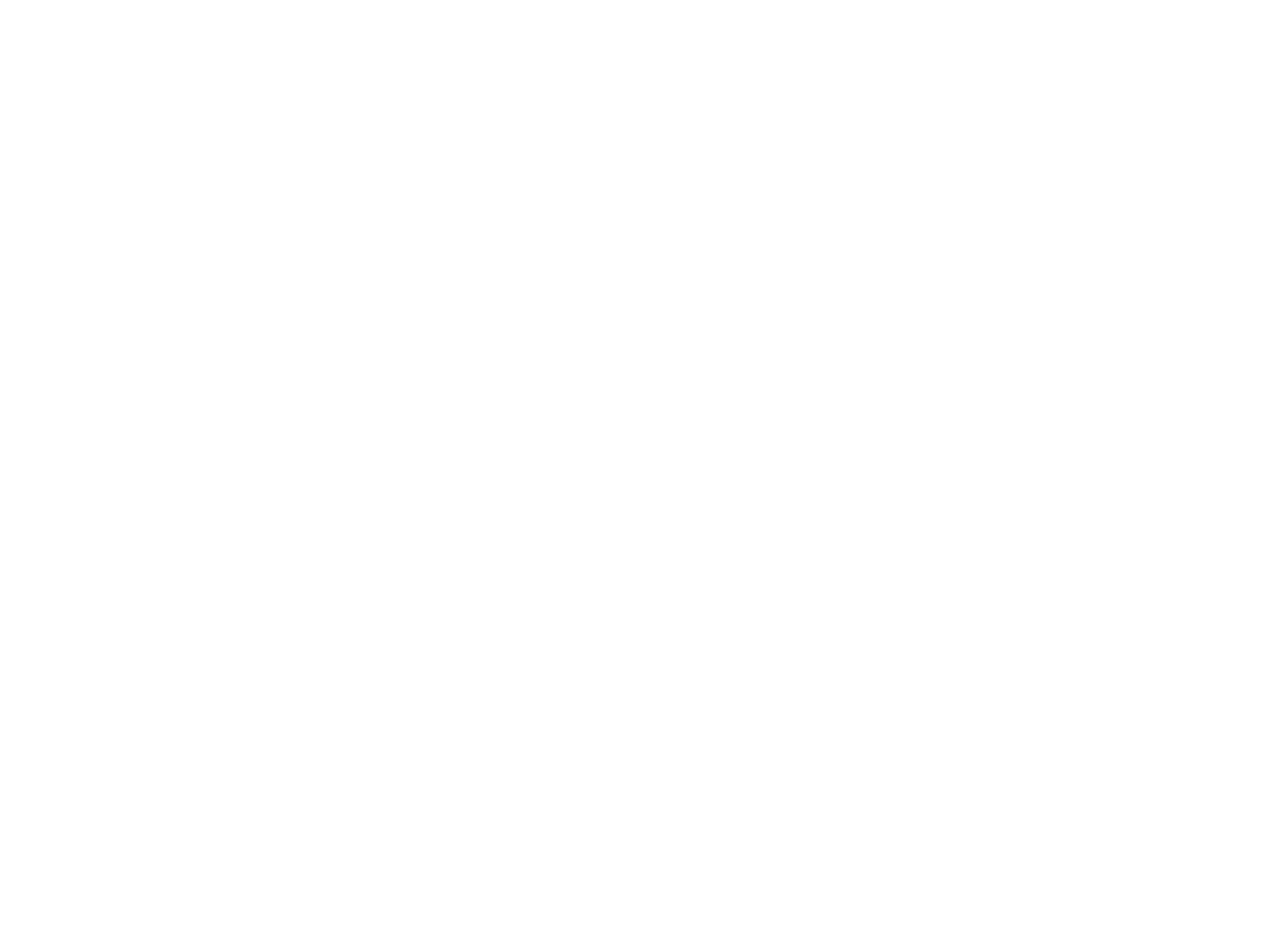
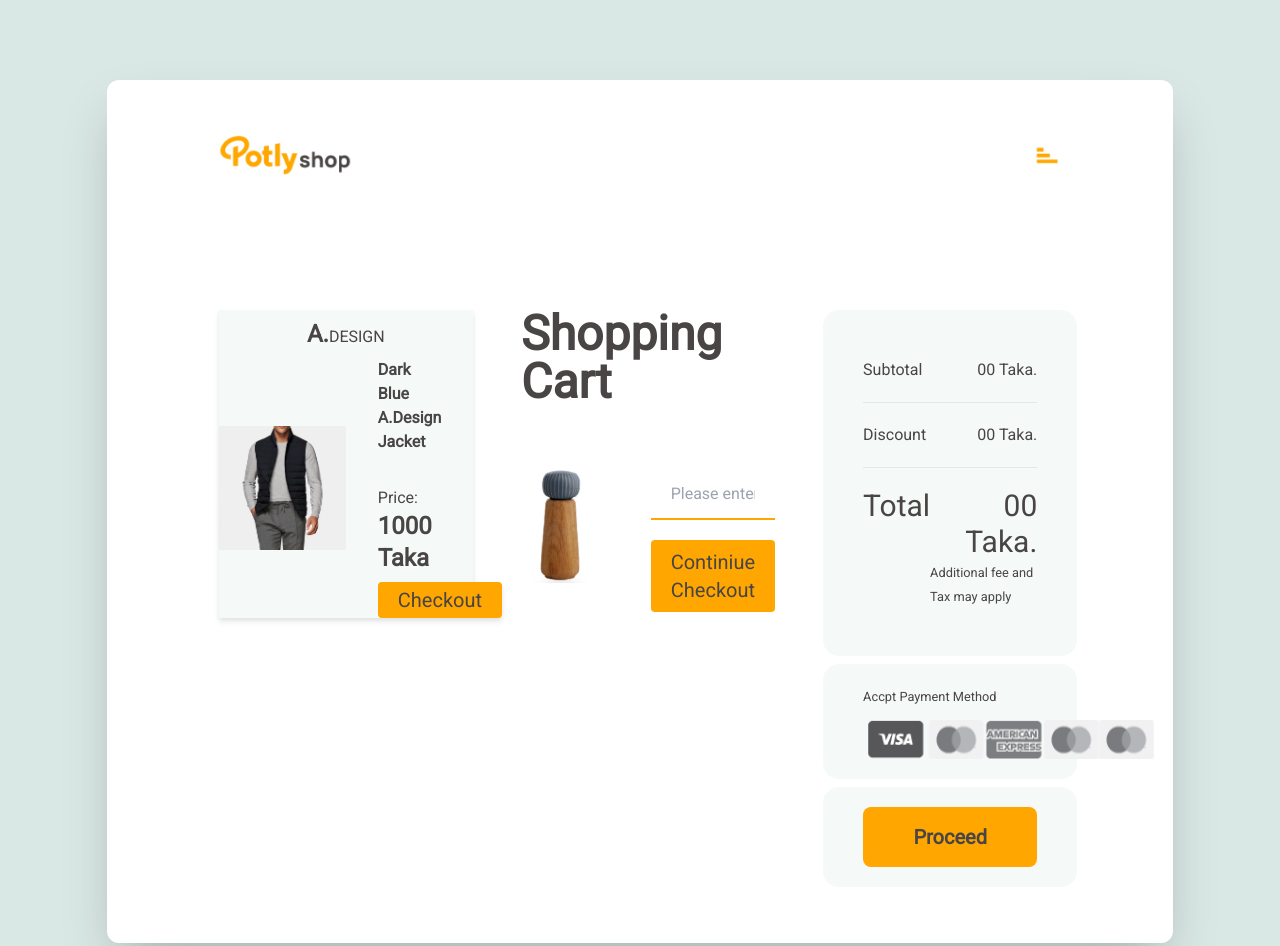
Before and after one commit to jahidhowlader/Practice, a plain HTML site: page Module-28.5 [DOM Practice]/start.html in a window 1280 px wide. Shown: the top 946 px of the page. Before the commit the page ends 800 px from the top, so only its background shows below. Drawn offline with nearby package versions, Linux system fonts and the light colour scheme.

Commit message:
complete statatic part

```diff
--- a/Module-28.5 [DOM Practice]/start.html
+++ b/Module-28.5 [DOM Practice]/start.html
@@ -1,13 +1,123 @@
 <!doctype html>
 <html>
+
 <head>
-  <meta charset="UTF-8">
-  <meta name="viewport" content="width=device-width, initial-scale=1.0">
-  <script src="https://cdn.tailwindcss.com"></script>
+    <meta charset="UTF-8">
+    <meta name="viewport" content="width=device-width, initial-scale=1.0">
+    <script src="https://cdn.tailwindcss.com"></script>
+    <script>
+        tailwind.config = {
+            theme: {
+                extend: {
+                    colors: {
+                        primaryColor: '#FFA600',
+                        secondaryColor: '#DAE8E5',
+                        cardBg: '#F5F9F8'
+                    }
+                }
+            }
+        }
+    </script>
+    <link href="https://fonts.googleapis.com/css2?family=Roboto&display=swap" rel="stylesheet">
+    <style>
+        * {
+            font-family: 'Roboto', sans-serif;
+            color: #494544;
+        }
+    </style>
 </head>
-<body>
-  <section>
 
-  </section>
+<body class="bg-secondaryColor w-10/12 mx-auto">
+    <main class="rounded-xl shadow-2xl bg-white">
+        <section class="mt-20 md:pt-12 md:px-24">
+            <div class="flex justify-between items-center">
+                <div class="p-5 md:p-0">
+                    <img src="image/logo.png" alt="">
+                </div>
+                <div class="hidden md:block">
+                    <img src="image/hemburger.png" alt="">
+                </div>
+            </div>
+        </section>
+        <section class="px-5 md:my-20 md:py-12 md:pl-28 md:pr-24">
+            <!-- Shopping cart Cuppon -->
+            <div class="grid grid-cols-1 md:grid-cols-3 gap-12">
+                <!-- Shoping Cart -->
+                <div>
+                    <div class="bg-cardBg drop-shadow-md">
+                        <h3 class="text-center py-2"><span class="text-2xl font-bold">A.</span>DESIGN</h3>
+                        <div class="grid grid-cols-2 items-center">
+                            <div>
+                                <img src="image/cart.png" alt="">
+                            </div>
+                            <div class="px-8">
+                                <h5 class="font-bold">Dark Blue A.Design Jacket</h5>
+                                <!-- <small>Circular Wool By A.design, Tbilsi</small> -->
+                                <p class="pt-8">Price:</p>
+                                <p class="font-bold text-2xl">1000 Taka</p>
+                                <button id="checkout" class="bg-primaryColor block px-5 py-1 mt-2 text-xl rounded hover:bg-yellow-500"> Checkout</button>
+                            </div>
+                        </div>
+                    </div>
+                </div>
+                <!-- Cuppon Section -->
+                <div class="">
+                    <h2 class="text-3xl  md:text-5xl font-bold">Shopping Cart</h2>
+                    <div class="flex mt-16 gap-12">
+                        <!-- Shopping Cart thumbnail -->
+                        <div>
+                            <img src="image/token.png" alt="">
+                        </div>
+
+                        <!-- Cuppon Token    -->
+                        <div class="w-3/5">
+                            <input class="border-b-2 border-primaryColor block w-full py-3 px-5" type="text"
+                                placeholder="Please enter your cuppon code">
+                                <button class="bg-primaryColor block py-2 px-5 text-xl rounded mt-5 mx-auto hover:bg-yellow-500">Continiue   Checkout</button>
+                        </div>
+                    </div>
+                </div>
+
+                <!-- Discount Calculation Section -->
+                <div>
+                    <div class="bg-cardBg py-12 px-10 rounded-2xl">
+                        <div class="flex justify-between items-center">
+                            <h5>Subtotal</h5>
+                            <p>00 Taka.</p>
+                        </div>
+                        <hr class="my-5">
+                        <div class="flex justify-between items-center">
+                            <h5>Discount</h5>
+                            <p>00 Taka.</p>
+                        </div>
+                        <hr class="my-5">
+                        <div class="flex justify-between items-start ">
+                            <h3 class="text-3xl ">Total</h3>
+                            <div>
+                                <h3 class="text-3xl text-right">00 Taka.</h3>
+                                <small>Additional fee and Tax may apply</small>
+                            </div>
+                        </div>
+                    </div>
+                    <!-- Payment method -->
+                    <div class="bg-cardBg py-5 px-10 rounded-2xl my-2">
+                        <small>Accpt Payment Method</small>
+                        <div class="flex justify-between mt-3">
+                            <img src="image/pament1.png" alt="">
+                            <img src="image/pament2.png" alt="">
+                            <img src="image/pament3.png" alt="">
+                            <img src="image/pament2.png" alt="">
+                            <img src="image/pament2.png" alt="">
+                        </div>
+                    </div>
+                    <!-- Process Button -->
+                    <div class="bg-cardBg py-5 px-10 rounded-2xl my-2">
+                        <button class="bg-primaryColor block w-full font-bold text-xl  py-4 rounded-lg hover:bg-yellow-500  ">Proceed</button>
+                    </div>
+                </div>
+            </div>
+        </section>
+    </main>
 </body>
+
 </html>
```
Also changed, not shown: Module-28.5 [DOM Practice]/image/cart.png (added), Module-28.5 [DOM Practice]/image/hemburger.png (added), Module-28.5 [DOM Practice]/image/logo.png (added), Module-28.5 [DOM Practice]/image/pament1.png (added), Module-28.5 [DOM Practice]/image/pament2.png (added), Module-28.5 [DOM Practice]/image/pament3.png (added), Module-28.5 [DOM Practice]/image/token.png (added), Module-28.5 [DOM Practice]/image/visa.png (added).
